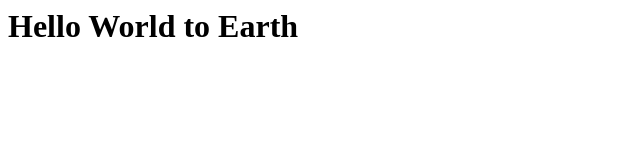
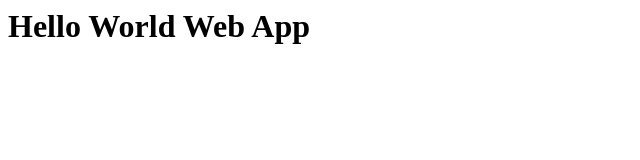
Before and after one commit to Kamal-Github-01/Website, a website: page index.html in a window 1280 px wide. Shown: the full height of the page, 0-640 px from the left. Drawn offline with Linux system fonts and the light colour scheme.

Commit message:
Update index.html

```diff
--- a/index.html
+++ b/index.html
@@ -1,7 +1,7 @@
 <html>
   <body>
     <h1>
-      Hello World to Earth
+      Hello World Web App
     </h1>
   </body>
 </html>
```
